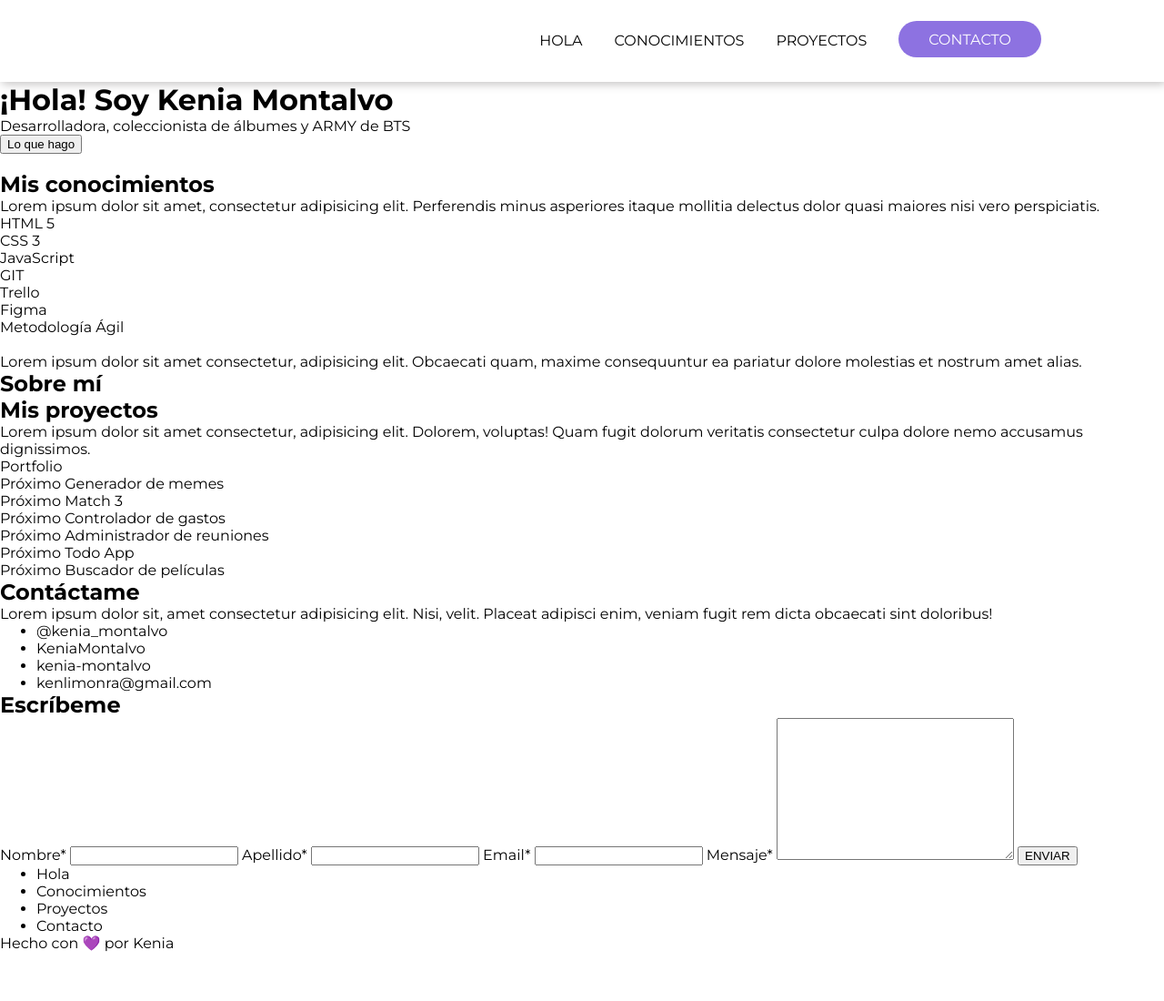
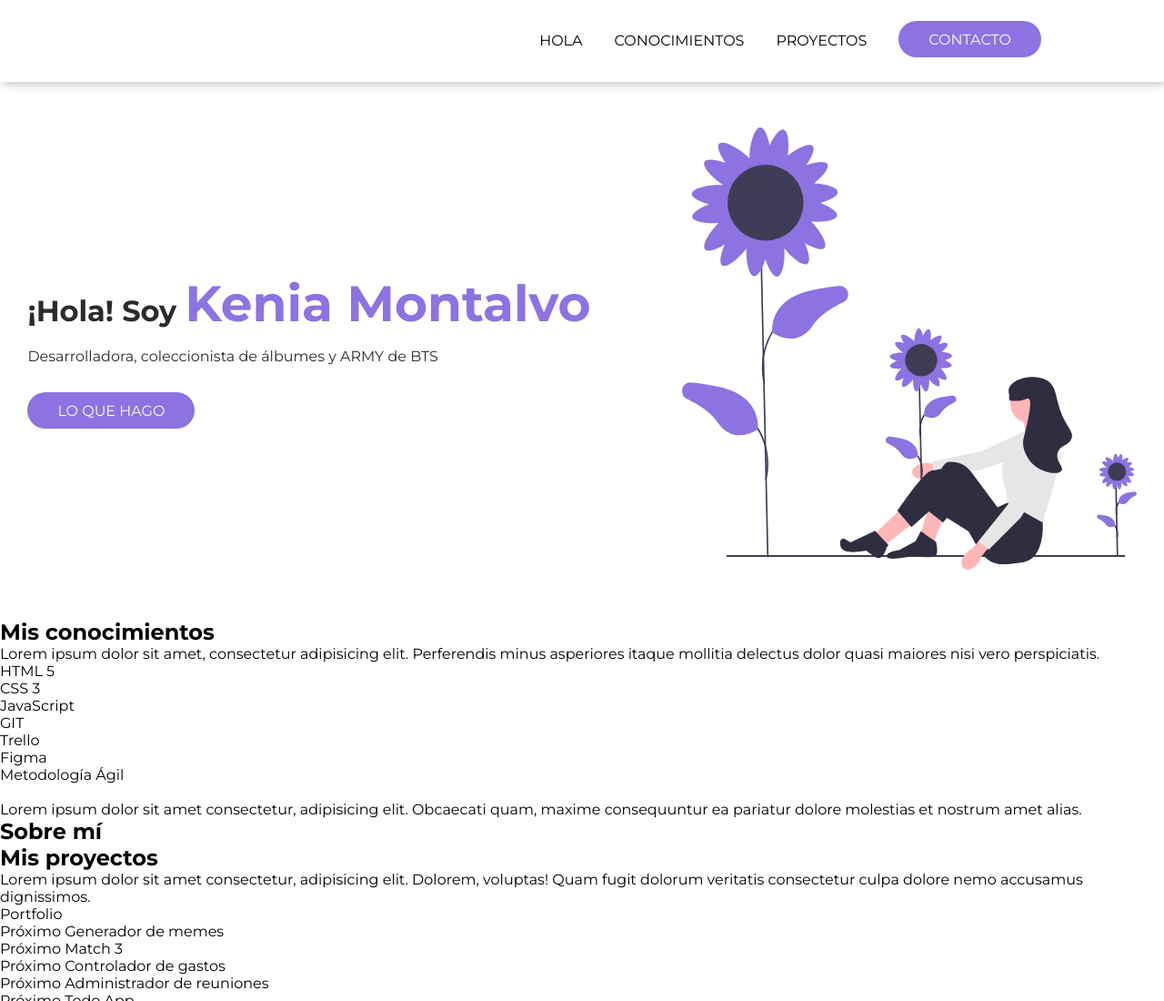
Before and after one commit to KeniaMontalvo/portfolio, a plain HTML site: page index.html in a window 1280 px wide. Shown: the top 1100 px of the page at 91% size. Before the commit the page ends 1046 px from the top, so only its background shows below. Drawn offline with Linux system fonts and the light colour scheme.

Commit message:
finalización del contenedor principal

```diff
--- a/index.html
+++ b/index.html
@@ -44,7 +44,7 @@
             </button>
         </div>
         <div class="contenedor-imagen">
-            <img src="" alt="">
+            <img src="./images/imagen-principal.svg" alt="Imagen representativa">
         </div>
     </main>
     <!--SECCIÓN DE SKILLS-->
--- a/style.css
+++ b/style.css
@@ -5,6 +5,8 @@
 body{
     font-family: 'Montserrat', sans-serif;
 }
+
+/*BARRA DE NAVEGACIÓN*/
 
 .navbar{
     width: 100%;
@@ -40,3 +42,44 @@ body{
     margin-top: 23px;
     margin-right: 135px;
 }
+
+/*CONTENEDOR PRINCIPAL*/
+
+.contenedor{
+    padding-top: 50px;
+    padding-bottom: 50px;
+    display: flex;
+    justify-content: center;
+    color: rgb(43, 43, 43);
+}
+
+.texto-resaltado{
+    color:#8D72E1;
+    font-size: 55px;
+}
+
+.contenedor-principal{
+    padding-top: 160px;
+}
+
+.contenedor-principal p{
+    margin: 15px 0;
+}
+
+.contenedor-principal .boton {
+    background-color: #8D72E1;
+    color: white;
+    border-radius: 25px;
+    text-transform: uppercase;
+    border:none;
+    font-family: 'Montserrat', sans-serif;
+    font-size: 16px;
+    height: 40px;
+    padding: 0 33px;
+    margin-top: 15px;
+}
+
+.contenedor-imagen img{
+    width: 500px;
+    margin-left: 100px;
+}
```
Also changed, not shown: images/imagen-principal.svg (added).
